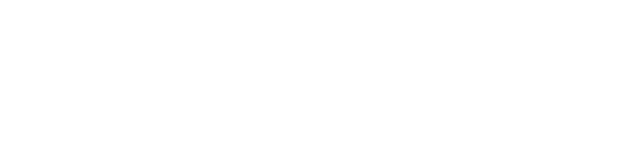
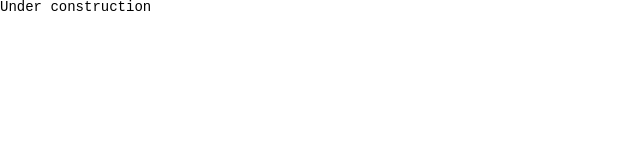
Before and after one commit to ngermeau/nicolasgermeau.com, a website built with Vite: page index.html in a window 1280 px wide. Shown: the whole page, without its empty margins (0-640 px from the left). Built offline with nearby package versions, Linux system fonts and the light colour scheme; a web font is replaced by a local one.

Commit message:
Add under construction message and set body font size

```diff
--- a/index.html
+++ b/index.html
@@ -8,6 +8,7 @@
         <title>nicolasgermeau.com</title>
     </head>
     <body>
+        Under construction
         <div id="app"></div>
         <script type="module" src="/src/main.js"></script>
     </body>
--- a/src/style.css
+++ b/src/style.css
@@ -115,6 +115,7 @@
 body {
     line-height: 1;
     font-family: "Liberation Mono", monospace;
+    font-size: 14px;
 }
 
 ol,
```
